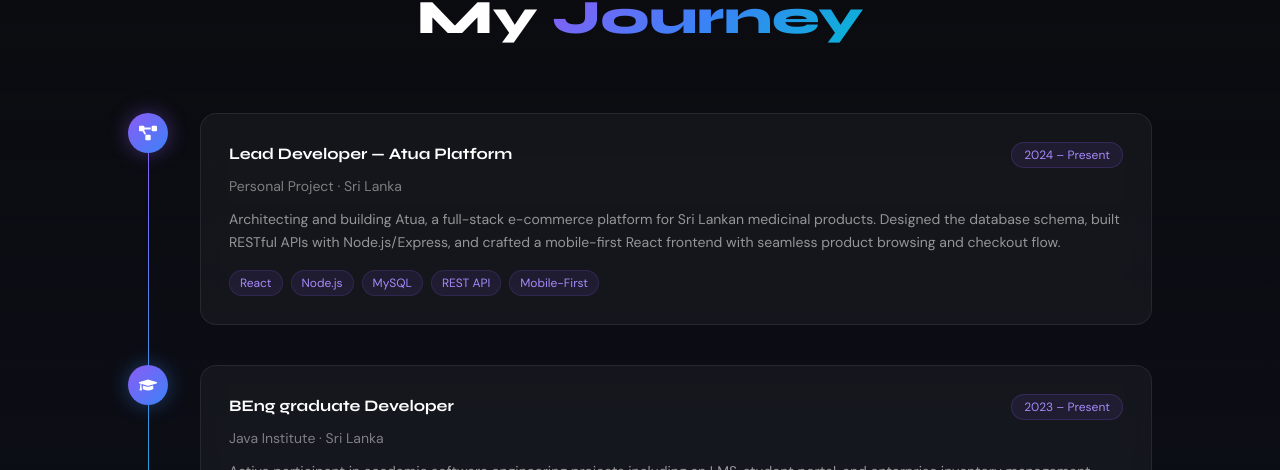
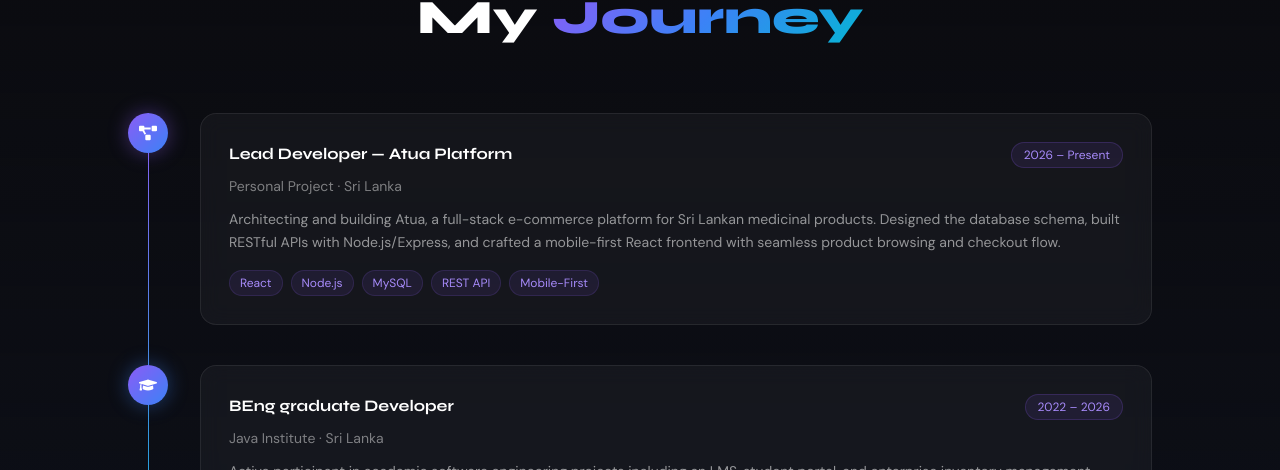
Before and after one commit to Mrekanayake6/Portfolio, a React (Vite) app: page / in a window 1280 px wide. Shown: the part 4579-5049 px from the top of the page. Built offline with nearby package versions, Linux system fonts and the light colour scheme.

Commit message:
Update Experience.tsx

```diff
--- a/src/components/Experience.tsx
+++ b/src/components/Experience.tsx
@@ -8,7 +8,7 @@ const experiences = [
     icon: <FaProjectDiagram/>,
     title: 'Lead Developer — Atua Platform',
     company: 'Personal Project · Sri Lanka',
-    date: '2024 – Present',
+    date: '2026 – Present',
     desc: 'Architecting and building Atua, a full-stack e-commerce platform for Sri Lankan medicinal products. Designed the database schema, built RESTful APIs with Node.js/Express, and crafted a mobile-first React frontend with seamless product browsing and checkout flow.',
     tags: ['React', 'Node.js', 'MySQL', 'REST API', 'Mobile-First'],
     glow: 'rgba(139,92,246,0.4)',
@@ -17,7 +17,7 @@ const experiences = [
     icon: <FaGraduationCap/>,
     title: 'BEng graduate Developer',
     company: 'Java Institute · Sri Lanka',
-    date: '2023 – Present',
+    date: '2022 – 2026',
     desc: 'Active participant in academic software engineering projects including an LMS, student portal, and enterprise inventory management system. Applying OOP principles, agile methodologies, and full-stack development practices in collaborative team environments.',
     tags: ['Java', 'React', 'MySQL', 'Agile'],
     glow: 'rgba(59,130,246,0.4)',
```
